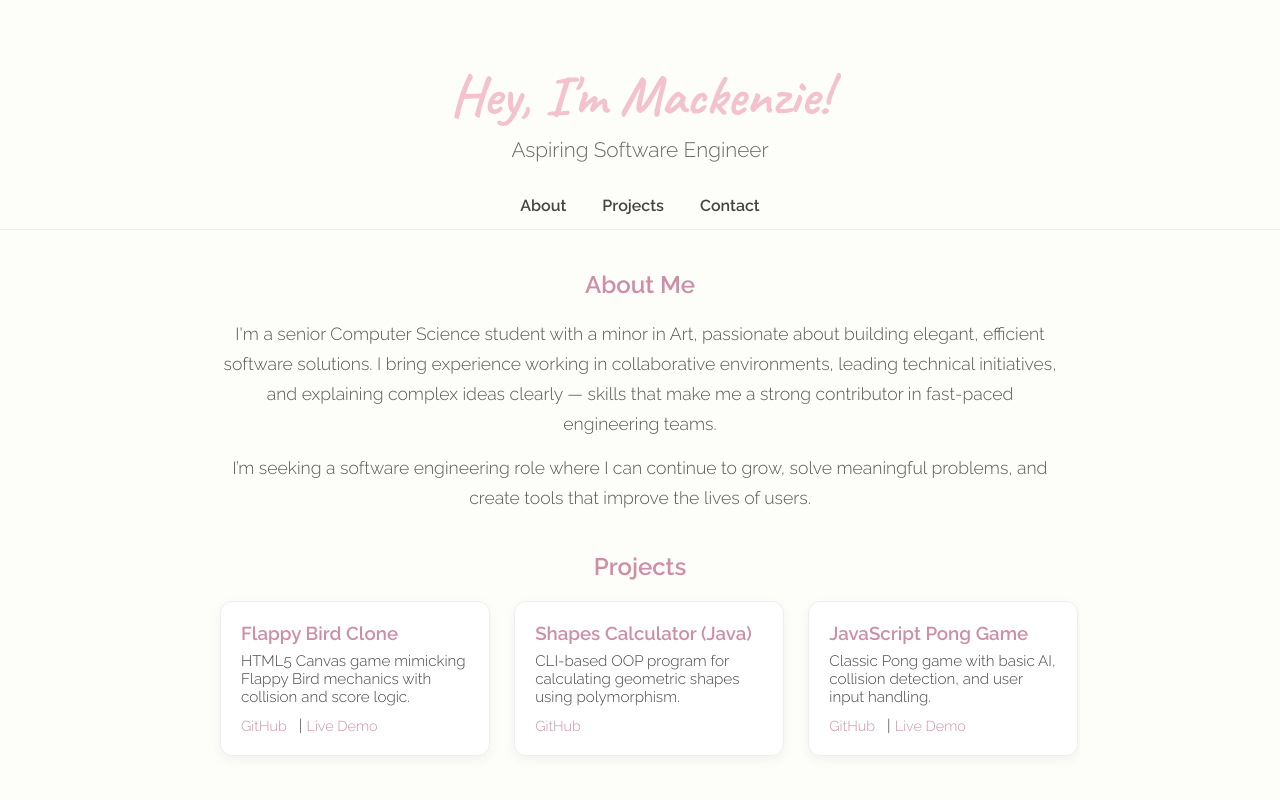
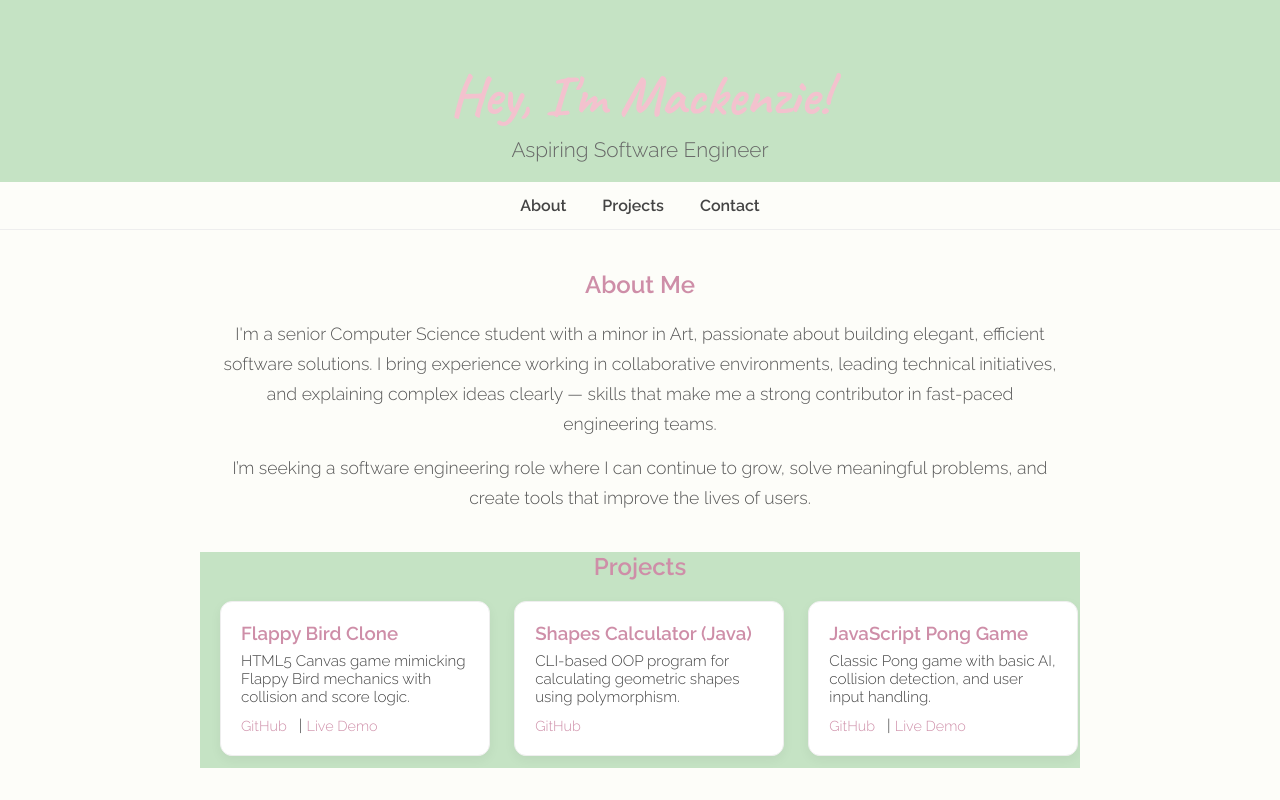
Before and after one commit to mtread/mtread.github.io, a plain HTML site: page index.html in a window 1280 px wide. Shown: the top 800 px of the page. Drawn offline with Linux system fonts and the light colour scheme.

Commit message:
Update index.html

```diff
--- a/index.html
+++ b/index.html
@@ -29,6 +29,7 @@
     }
 
     header {
+      background: var(--matcha);
       text-align: center;
       padding: 60px 20px 20px;
     }
@@ -96,6 +97,7 @@
     }
 
     #projects {
+      background: var(--matcha);
       overflow-x: auto;
       white-space: nowrap;
       padding-bottom: 12px;
```
